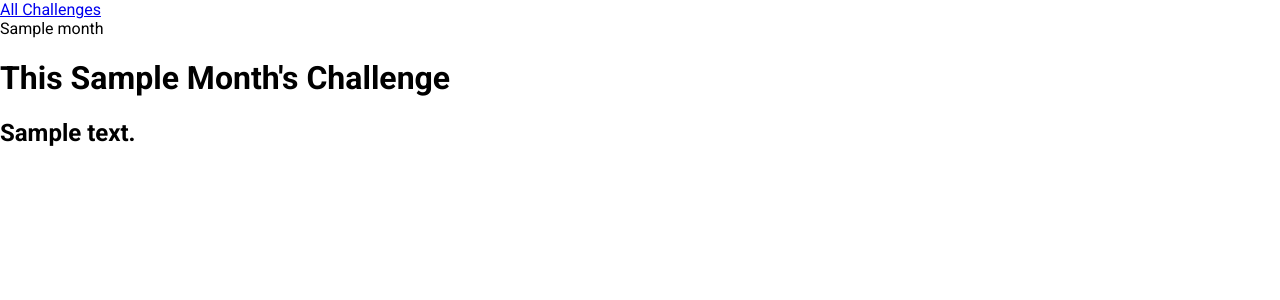
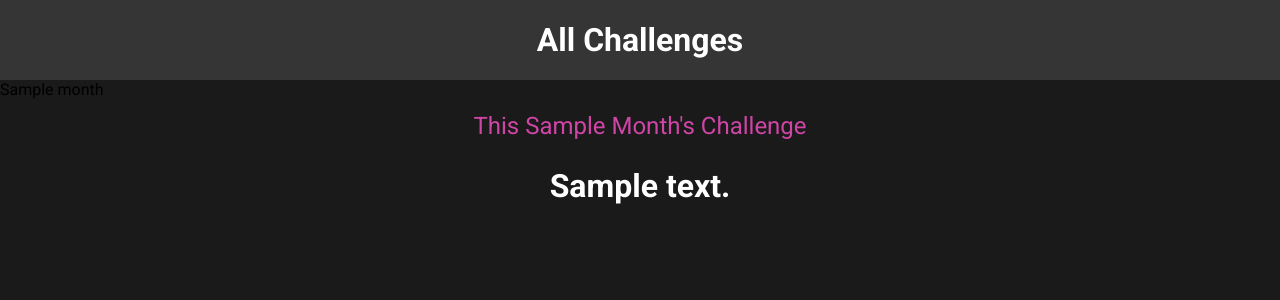
Before and after one commit to ahmedsharaf19/Django-Couese, a Django app: template Django_Course/challenges/templates/challenges/challenge.html in a window 1280 px wide. Shown: the top 300 px of the page. Run offline with Django 3.2, Linux system fonts and the light colour scheme; the template is opened without the code that fills it: most values are stand-ins (such as "Sample title", 1, 10 or a date in 2020).

Commit message:
add css styling more

```diff
--- /dev/null
+++ b/Django_Course/challenges/static/challenges/challenge.css
@@ -0,0 +1,22 @@
+h1, h2 {
+    font-weight: bold;
+    text-align: center;
+    color: white;
+}
+
+h1 {
+    font-size: 1.5rem;
+    margin: 2rem 0 1rem 0;
+    font-weight: normal;
+    color: #cf45a6;
+}
+
+h2 {
+    font-size: 2rem;
+}
+
+.fallback {
+    text-align: center;
+    color: white;
+
+}
--- /dev/null
+++ b/Django_Course/challenges/static/challenges/includes/header.css
@@ -0,0 +1,26 @@
+header {
+    width: 100%;
+    height: 5rem;
+    background-color: #353535;
+}
+
+header nav{
+    width: 100%;
+    height: 100%;
+    display: flex;
+    justify-content: center;
+    align-items: center;
+}
+
+header nav a {
+    color: #fff;
+    font-size: 2rem;
+    font-weight: bold;
+    text-decoration: none;
+}
+
+header nav a:hover,
+header nav a:active {
+    color: #cf54a6;
+
+}
--- a/Django_Course/challenges/templates/challenges/challenge.html
+++ b/Django_Course/challenges/templates/challenges/challenge.html
@@ -1,4 +1,9 @@
 {% extends "base.html" %}
+{% load static %}
+{% block css_files %}
+    <link rel = 'stylesheet' href = '{% static "challenges/challenge.css" %}'>
+    <link rel = 'stylesheet' href = '{% static "challenges/includes/header.css" %}'>
+{% endblock %}
 
 {% block project_title %}{{ month|title }} Challenge{% endblock project_title %}
 
@@ -8,6 +13,6 @@
     {% if text is not None %}
         <h2>{{ text }}</h2>
     {% else %}
-        <p>There is no challenege for this month yet</p>
+        <p class = 'fallback'>There is no challenege for this month yet</p>
     {% endif %}
 {% endblock content %}
--- a/Django_Course/challenges/templates/challenges/index.html
+++ b/Django_Course/challenges/templates/challenges/index.html
@@ -3,6 +3,7 @@
 
 {% block css_files %}
     <link rel = 'stylesheet' href = '{% static "challenges/challenges.css" %}'>
+    <link rel = 'stylesheet' href = '{% static "challenges/includes/header.css" %}'>
 {% endblock %}
 
 {% block project_title %}My Challenges{% endblock %}
--- a/Django_Course/static/stylee.css
+++ b/Django_Course/static/stylee.css
@@ -6,4 +6,6 @@ html {
 
 body {
     margin: 0;
+    background-color: #1a1a1a;
+
 }
```
Also changed, not shown: Django_Course/challenges/static/challenges/challenges.css (+34 -0 lines).
